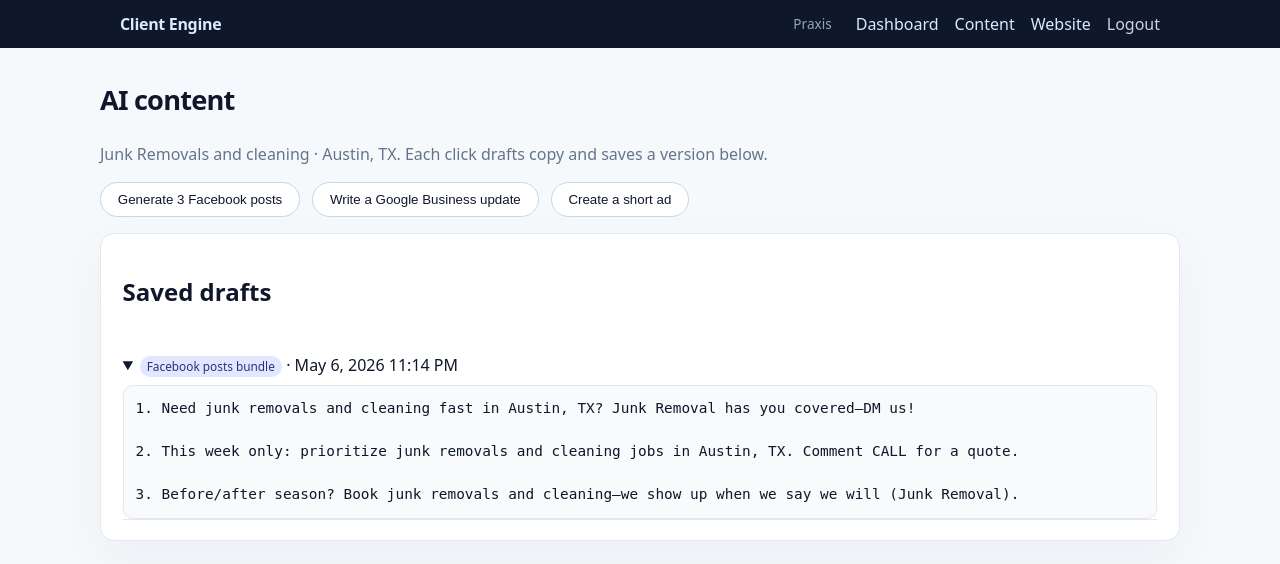
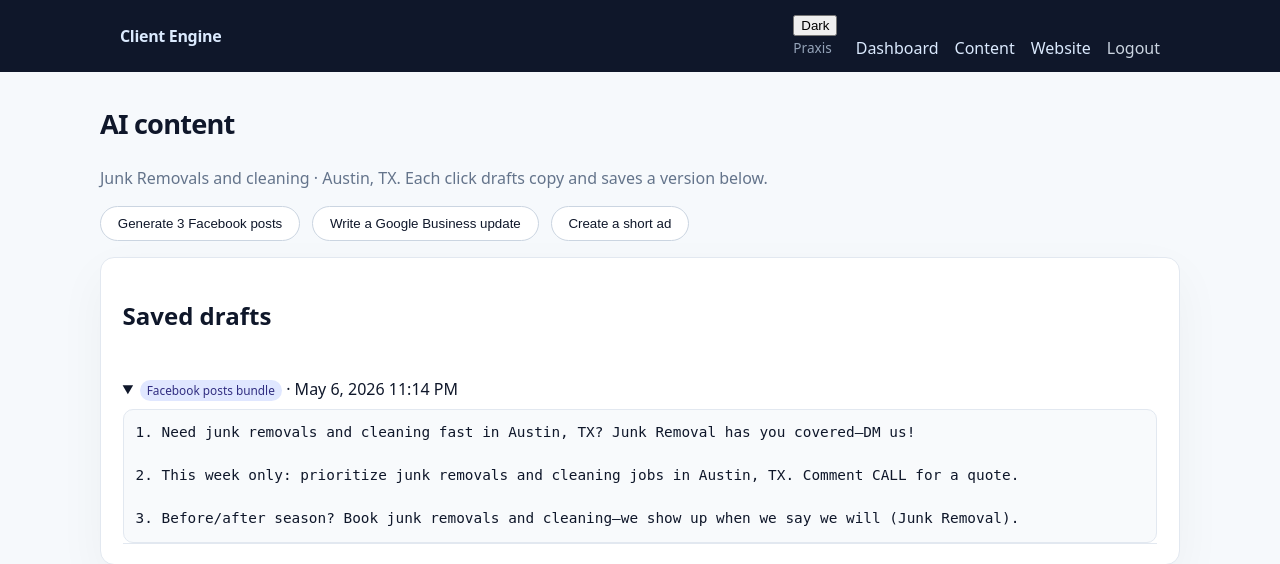
Before and after one commit to Prxaiz/mvpdev, a Django app: page /content/ in a window 1280 px wide. Shown: the top 564 px of the page. Run offline with Django 5.2, Linux system fonts and the light colour scheme; a user stored in the database is signed in; data comes from the database, SQL or seed files in the repository; both versions use the stored data as it was after the commit.

Commit message:
Add dark mode toggle and theme persistence
Header theme control, CSS variables, client script; refresh dev sqlite snapshot.

Co-authored-by: Cursor <cursoragent@cursor.com>

```diff
--- /dev/null
+++ b/static/theme.js
@@ -0,0 +1,52 @@
+(function () {
+  var KEY = "ui-theme";
+  var root = document.documentElement;
+
+  function getStored() {
+    try {
+      return localStorage.getItem(KEY);
+    } catch (e) {
+      return null;
+    }
+  }
+
+  function setStored(v) {
+    try {
+      localStorage.setItem(KEY, v);
+    } catch (e) {}
+  }
+
+  function syncButton() {
+    var btn = document.getElementById("theme-toggle");
+    if (!btn) return;
+    var dark = root.dataset.theme === "dark";
+    btn.textContent = dark ? "Light" : "Dark";
+    btn.setAttribute("aria-label", dark ? "Switch to light mode" : "Switch to dark mode");
+    btn.setAttribute("aria-pressed", dark ? "true" : "false");
+  }
+
+  function onReady() {
+    syncButton();
+
+    document.getElementById("theme-toggle")?.addEventListener("click", function () {
+      var next = root.dataset.theme === "dark" ? "light" : "dark";
+      root.dataset.theme = next;
+      setStored(next);
+      syncButton();
+    });
+
+    window
+      .matchMedia("(prefers-color-scheme: dark)")
+      .addEventListener("change", function (e) {
+        if (getStored() === "light" || getStored() === "dark") return;
+        root.dataset.theme = e.matches ? "dark" : "light";
+        syncButton();
+      });
+  }
+
+  if (document.readyState === "loading") {
+    document.addEventListener("DOMContentLoaded", onReady);
+  } else {
+    onReady();
+  }
+})();
--- a/templates/base.html
+++ b/templates/base.html
@@ -1,8 +1,26 @@
 <!DOCTYPE html>
 <html lang="en">
 <head>
+  <script>
+    (function () {
+      try {
+        var k = "ui-theme";
+        var v = localStorage.getItem(k);
+        var t =
+          v === "light" || v === "dark"
+            ? v
+            : window.matchMedia("(prefers-color-scheme: dark)").matches
+              ? "dark"
+              : "light";
+        document.documentElement.dataset.theme = t;
+      } catch (e) {
+        document.documentElement.dataset.theme = "light";
+      }
+    })();
+  </script>
   <meta charset="UTF-8" />
   <meta name="viewport" content="width=device-width, initial-scale=1" />
+  <meta name="color-scheme" content="light dark" />
   {% block meta %}{% endblock %}
   <title>{% block title %}MVP{% endblock %}</title>
   {% load static %}
@@ -10,16 +28,17 @@
 </head>
 <body>
   <header class="topbar">
-    <div class="inner">
+    <div class="inner topbar-inner">
       <a class="brand" href="{% url 'home' %}">Client Engine</a>
+      <div class="topbar-actions">
+        <button type="button" class="theme-toggle" id="theme-toggle" aria-live="polite">
+          Dark
+        </button>
+        <nav class="nav-links">
           {% if not user.is_authenticated %}
-      <nav class="nav-links">
             <a href="{% url 'login' %}">Sign in</a>
             <a href="{% url 'signup' %}">Sign up</a>
-      </nav>
-      {% endif %}
-      {% if user.is_authenticated %}
-      <nav class="nav-links">
+          {% else %}
             <span class="nav-user muted-small">{{ user.username }}</span>
             <a href="{% url 'dashboard' %}">Dashboard</a>
             <a href="{% url 'content_tool' %}">Content</a>
@@ -28,8 +47,9 @@
               {% csrf_token %}
               <button type="submit" class="btn-link">Logout</button>
             </form>
+          {% endif %}
         </nav>
-      {% endif %}
+      </div>
     </div>
   </header>
   {% if messages %}
@@ -42,5 +62,6 @@
   <main class="main inner">
     {% block content %}{% endblock %}
   </main>
+  <script src="{% static 'theme.js' %}" defer></script>
 </body>
 </html>
```
Also changed, not shown: db.sqlite3. Lines whose indentation alone changed are shown as unchanged.
